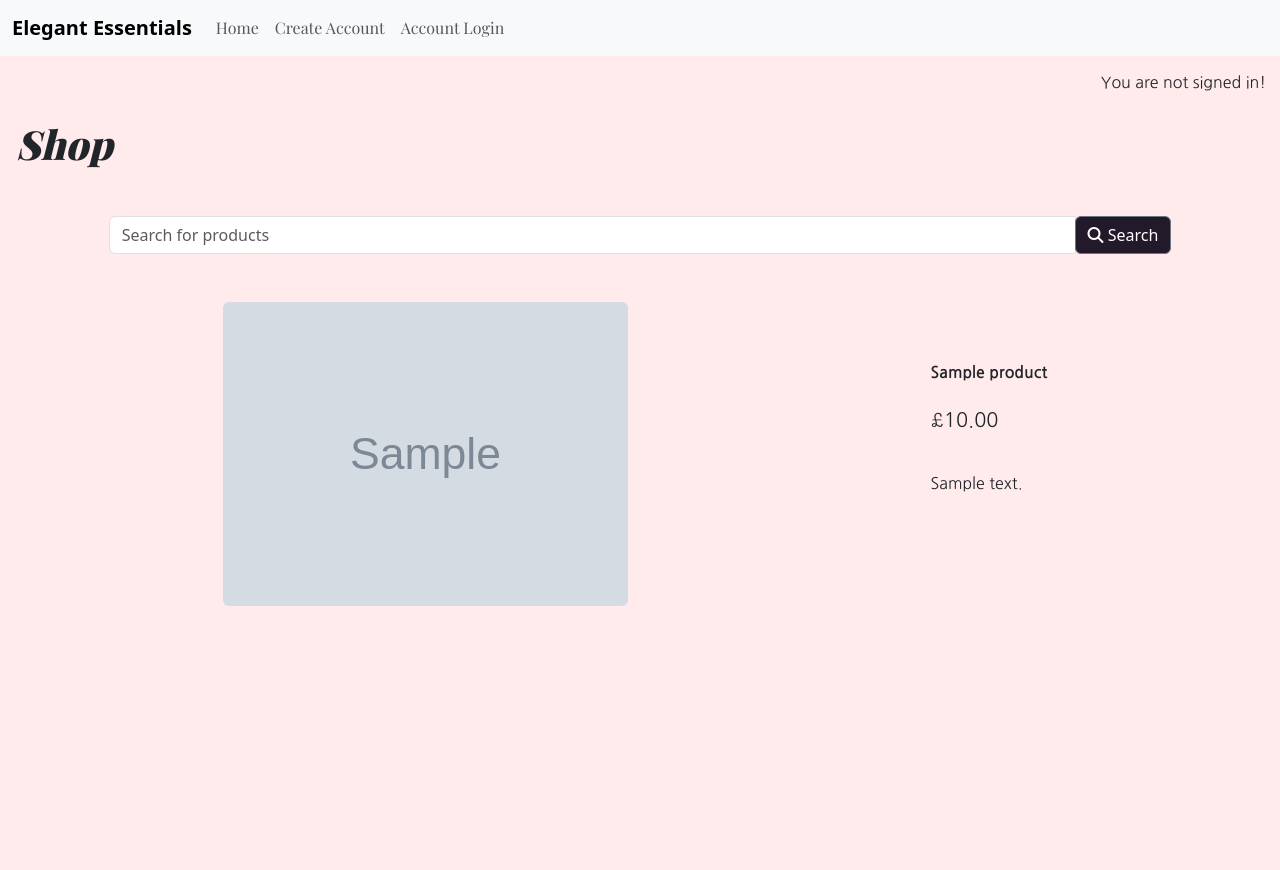
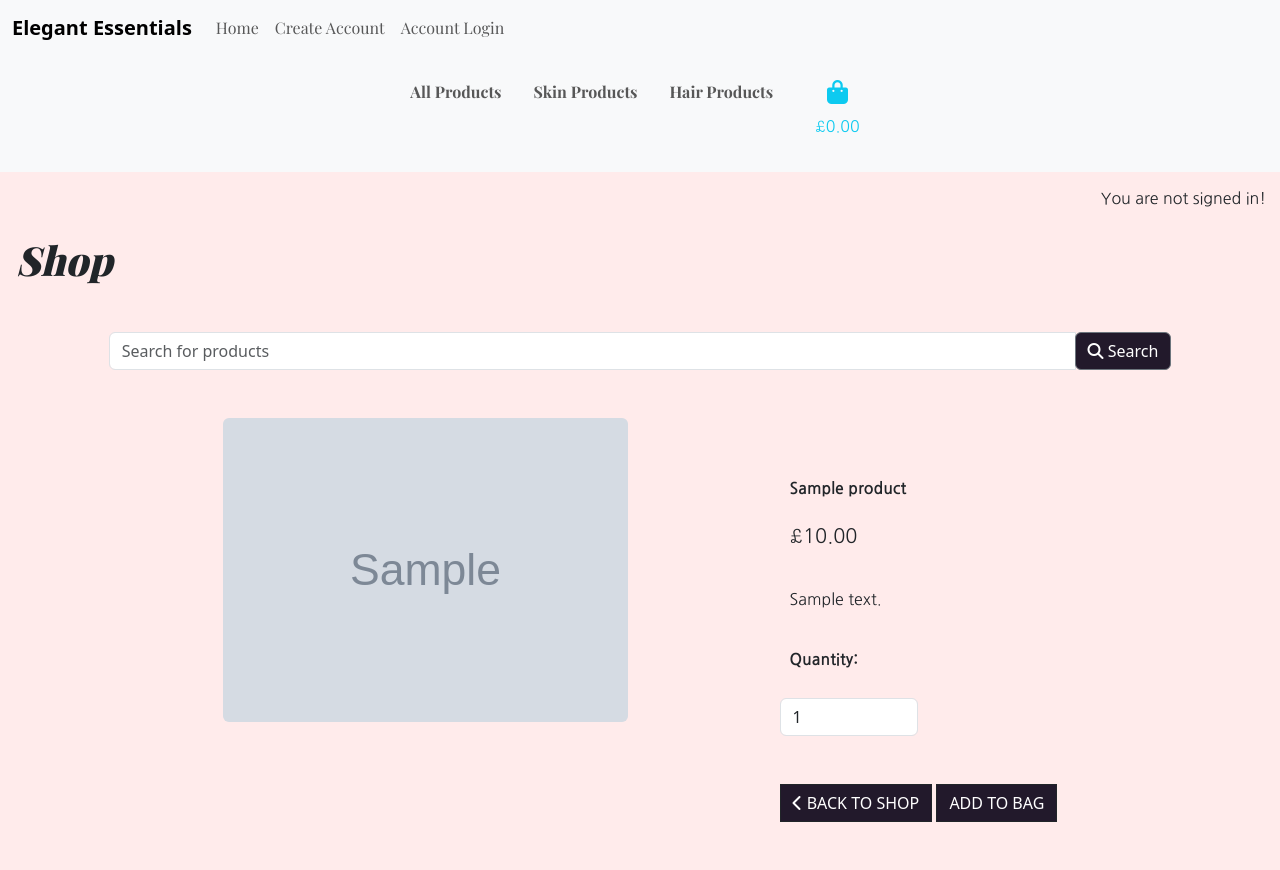
Before and after one commit to runabrandes/pp5-elegant-essentials, a Django app: page /shop/1 in a window 1280 px wide. Before the commit the page ends 606 px from the top, so only its background shows below. Run offline with Django 5.2, Linux system fonts and the light colour scheme; tables that the repository leaves empty hold one stand-in row (values such as "Sample post"); grey boxes marked "Sample" are stand-in pictures; some libraries are stand-ins or nearby versions; some web fonts are replaced.

Commit message:
Added functionaltiy to add products to bag

```diff
--- a/bag/urls.py
+++ b/bag/urls.py
@@ -3,5 +3,6 @@
 from . import views
 
 urlpatterns = [
-    path('', views.bag, name='bag')
+    path('', views.bag, name='bag'),
+    path('add/<product_id>', views.add_to_bag, name='add_to_bag'),
 ]
--- a/shop/templates/shop/product_info.html
+++ b/shop/templates/shop/product_info.html
@@ -1,5 +1,13 @@
 {% extends "base.html" %}
 {% load static %}
+
+{% block includes %}
+<div class="row bg-light">
+    <nav class="navbar navbar-expand-lg navbar-light justify-content-start justify-content-md-center w-100">
+        {% include 'includes/categories_nav.html' %}
+    </nav>
+</div>
+{% endblock %}
 
 {% block page_header %}
 <h1 class="m-3"><strong>
@@ -52,6 +60,33 @@
                         <p class="mt-3">
                             {{ product.description }}
                         </p>
+                        <form class="form" action="{% url 'add_to_bag' product.id %}" method="POST">
+                            {% csrf_token %}
+                            <div class="form-row">
+                                <div class="col-12">
+                                    <p class="mt-3"><strong>Quantity:</strong></p>
+                                    <div class="form-group w-50">
+                                        <div class="input-group">
+                                            <input class="form-control qty_input" type="number" name="quantity"
+                                                value="1" min="1" max="99" data-item_id="{{ product.id }}"
+                                                id="id_qty_{{ product.id }}">
+                                        </div>
+                                    </div>
+                                </div>
+
+                                <div class="col-12">
+                                    <a href="{% url 'shop' %}" class="btn btn-dark text-white btn-outline-white rounded-0 mt-5">
+                                        <span class="icon">
+                                            <i class="fas fa-chevron-left"></i>
+                                        </span>
+                                        <span class="text-uppercase">Back to Shop</span>
+                                    </a>
+                                    <input type="submit" class="btn btn-dark text-white rounded-0 text-uppercase mt-5"
+                                        value="Add to Bag">
+                                </div>
+                                <input type="hidden" name="redirect_url" value="{{ request.path }}">
+                            </div>
+                        </form>
                     </div>
                 </div>
             </div>
```
Also changed, not shown: bag/views.py (+16 -1 lines).
